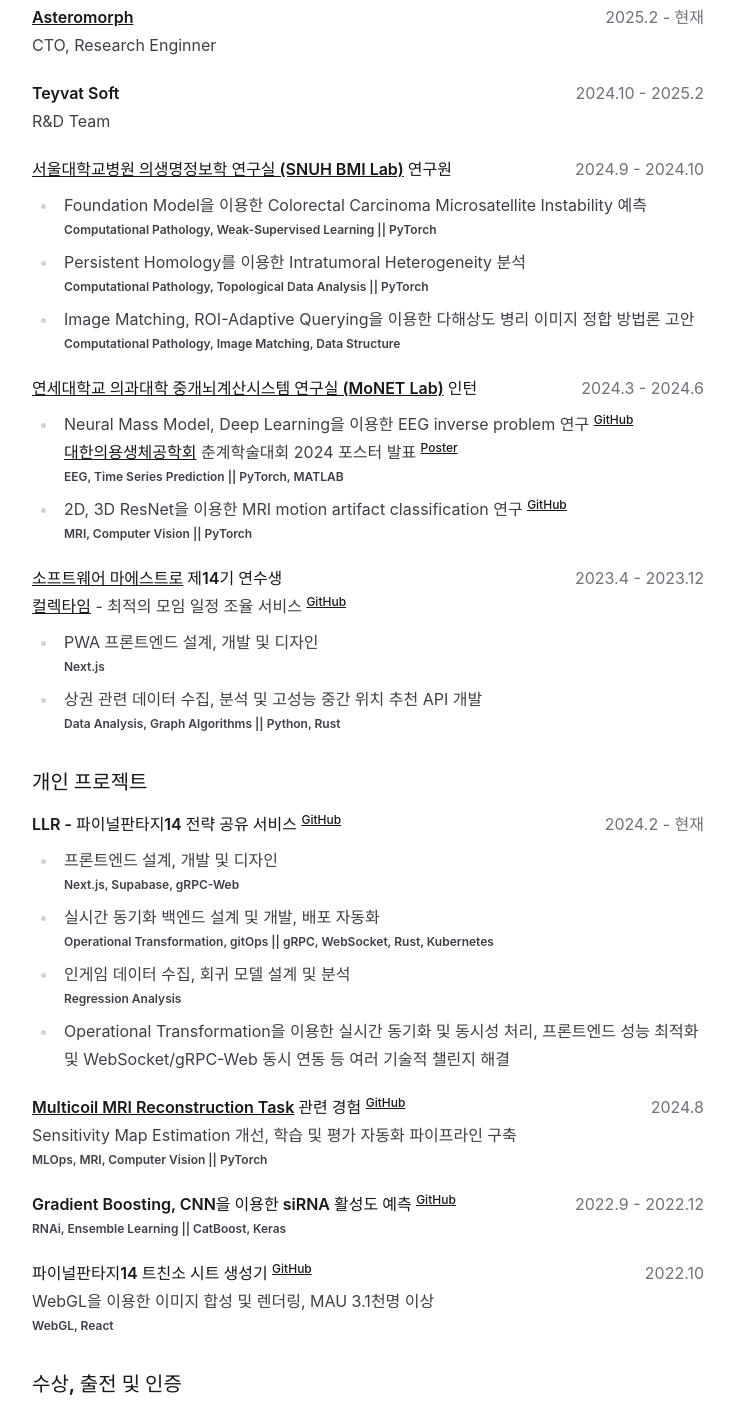
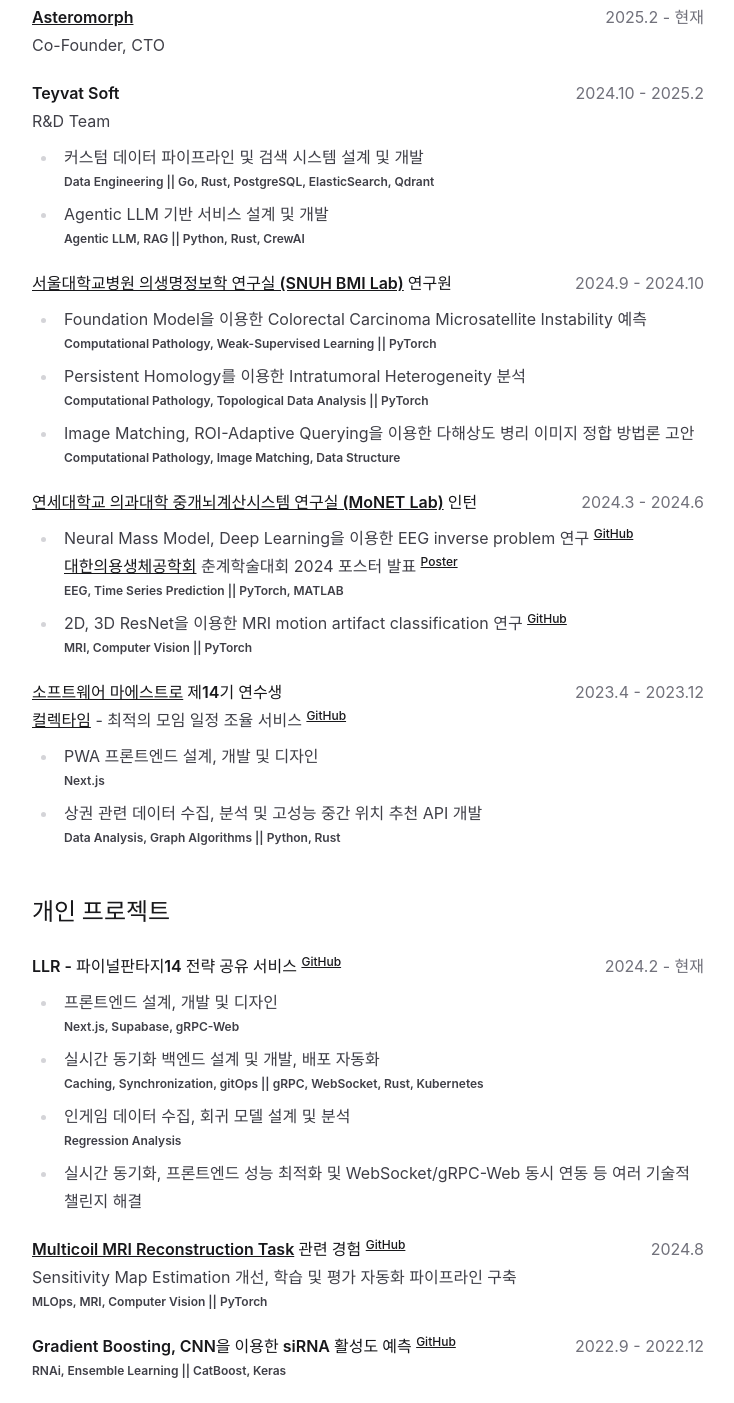
Before and after one commit to hareeen/hareen.io, an Astro site: page /cv in a window 1280 px wide. Shown: the part 389-1792 px from the top of the page, without its empty margins (272-1006 px from the left). Built offline with nearby package versions, Linux system fonts and the light colour scheme; Astro itself is replaced by a stand-in of ours; a web font is replaced by a local one.

Commit message:
feat: update CV

```diff
--- a/content/pages/cv.mdx
+++ b/content/pages/cv.mdx
@@ -15,11 +15,16 @@
 
 **[Asteromorph](https://asteromorph.com)**
 <Duration>2025.2 - 현재</Duration><br />
-CTO, Research Enginner
+Co-Founder, CTO
 
 **Teyvat Soft**
 <Duration>2024.10 - 2025.2</Duration><br />
 R&D Team
+
+* 커스텀 데이터 파이프라인 및 검색 시스템 설계 및 개발
+  <TechStack>Data Engineering || Go, Rust, PostgreSQL, ElasticSearch, Qdrant</TechStack>
+* Agentic LLM 기반 서비스 설계 및 개발
+  <TechStack>Agentic LLM, RAG || Python, Rust, CrewAI</TechStack>
 
 **[서울대학교병원 의생명정보학 연구실 (SNUH BMI Lab)](https://sites.google.com/view/snuh-bmi-lab) 연구원**
 <Duration>2024.9 - 2024.10</Duration>
@@ -49,7 +54,7 @@
 * 상권 관련 데이터 수집, 분석 및 고성능 중간 위치 추천 API 개발
   <TechStack>Data Analysis, Graph Algorithms || Python, Rust</TechStack>
 
-### 개인 프로젝트
+<h2 class="print:break-before-page">개인 프로젝트</h2>
 
 **LLR - 파이널판타지14 전략 공유 서비스** <sup>[GitHub](https://github.com/CarrotNibbles)</sup>
 <Duration>2024.2 - 현재</Duration>
@@ -57,24 +62,19 @@
 * 프론트엔드 설계, 개발 및 디자인
   <TechStack>Next.js, Supabase, gRPC-Web</TechStack>
 * 실시간 동기화 백엔드 설계 및 개발, 배포 자동화
-  <TechStack>Operational Transformation, gitOps || gRPC, WebSocket, Rust, Kubernetes</TechStack>
+  <TechStack>Caching, Synchronization, gitOps || gRPC, WebSocket, Rust, Kubernetes</TechStack>
 * 인게임 데이터 수집, 회귀 모델 설계 및 분석
   <TechStack>Regression Analysis</TechStack>
-* Operational Transformation을 이용한 실시간 동기화 및 동시성 처리, 프론트엔드 성능 최적화 및 WebSocket/gRPC-Web 동시 연동 등 여러 기술적 챌린지 해결
+* 실시간 동기화, 프론트엔드 성능 최적화 및 WebSocket/gRPC-Web 동시 연동 등 여러 기술적 챌린지 해결
 
 **[Multicoil MRI Reconstruction Task](https://fastmri.med.nyu.edu) 관련 경험** <sup>[GitHub](https://github.com/slowGPU/burning_gpu)</sup>
 <Duration>2024.8</Duration><br />
 Sensitivity Map Estimation 개선, 학습 및 평가 자동화 파이프라인 구축
-<TechStack>MLOps, MRI, Computer Vision || PyTorch </TechStack>
+<TechStack>MLOps, MRI, Computer Vision || PyTorch</TechStack>
 
 **Gradient Boosting, CNN을 이용한 siRNA 활성도 예측** <sup>[GitHub](https://github.com/hareeen/sirna-prediction)</sup>
 <Duration>2022.9 - 2022.12</Duration><br />
 <TechStack>RNAi, Ensemble Learning || CatBoost, Keras</TechStack>
-
-**파이널판타지14 트친소 시트 생성기** <sup>[GitHub](https://github.com/hareeen/fftch)</sup>
-<Duration>2022.10</Duration><br />
-WebGL을 이용한 이미지 합성 및 렌더링, MAU 3.1천명 이상<br />
-<TechStack>WebGL, React</TechStack>
 
 ### 수상, 출전 및 인증
 
--- a/src/pages/cv.astro
+++ b/src/pages/cv.astro
@@ -18,10 +18,7 @@
         <p class="hidden print:flex gap-1.5 items-center text-sm">
             <a href="mailto:me@hareen.io">me@hareen.io</a>
             <VerticalDividerIcon class="inline size-0.875rem" />
-            <a href="
-                mailto:sy_h@yonsei.ac.kr"
-                >sy_h@yonsei.ac.kr</a
-            >
+            <a href="https://github.com/hareeen">github.com/hareeen</a>
             {
                 TEL && (
                     <>
```
